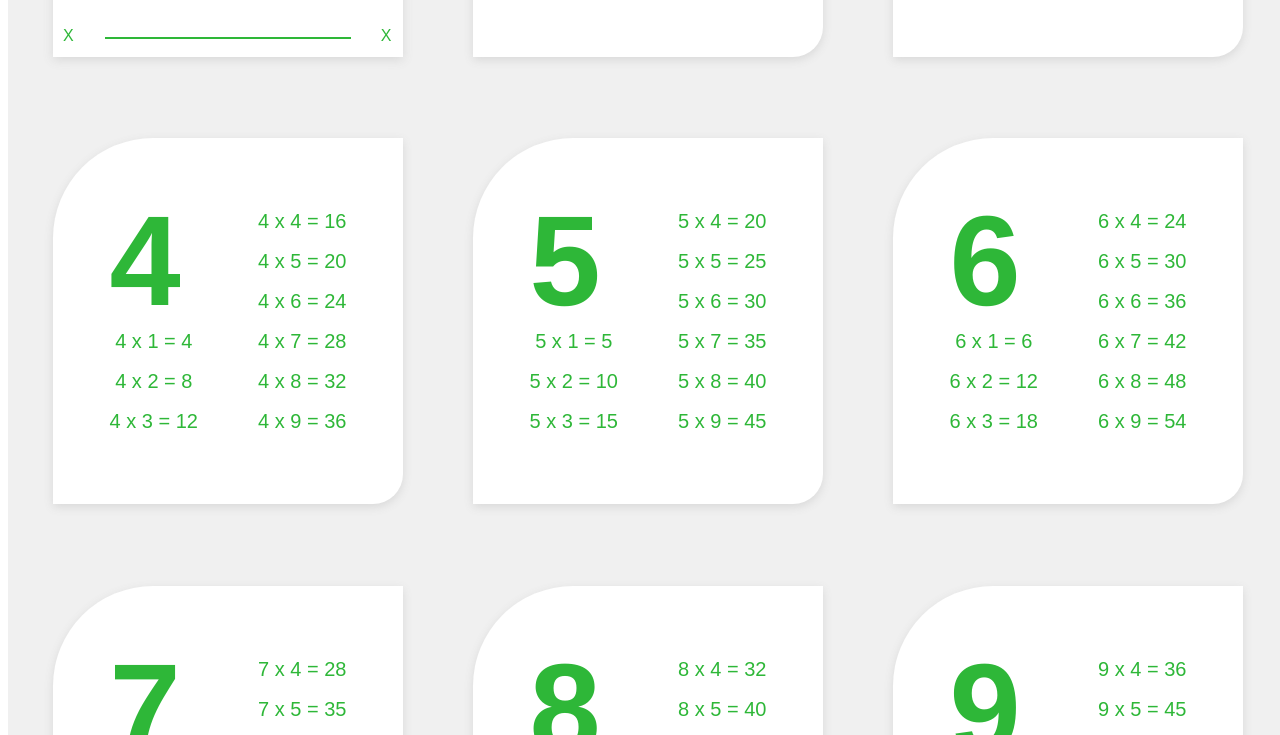
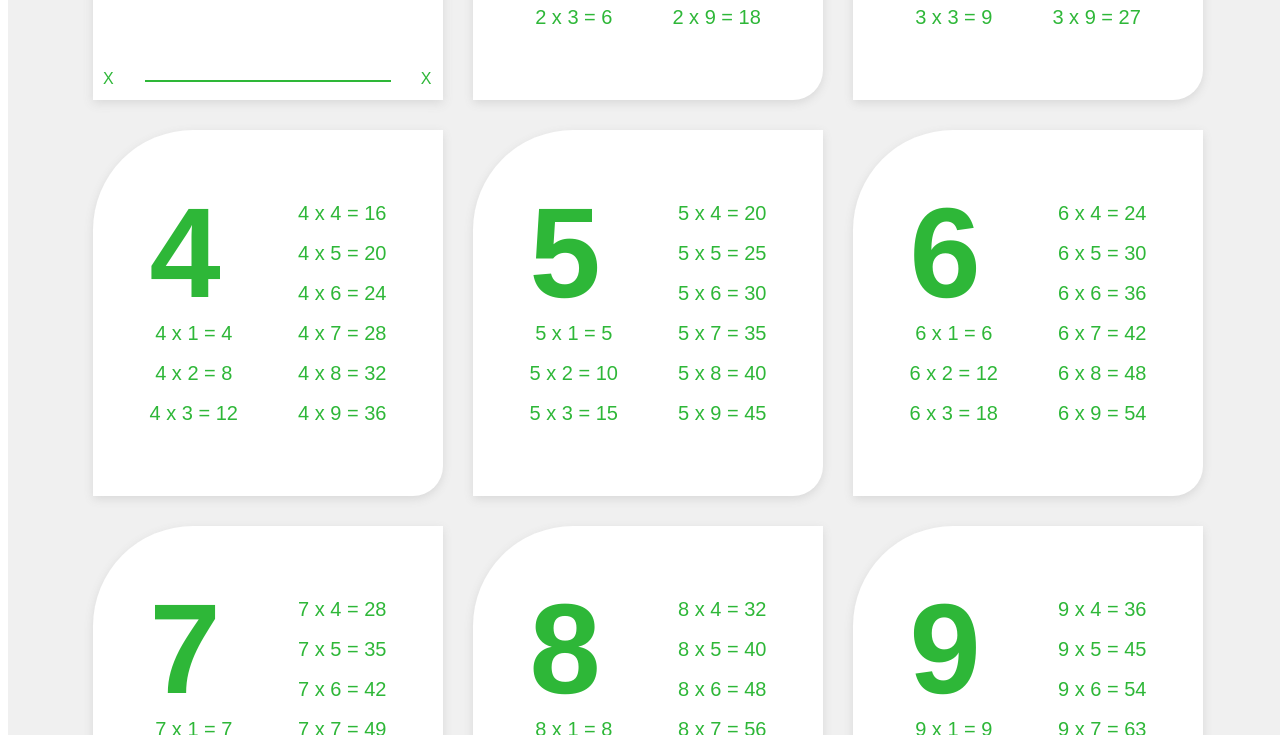
Before and after one commit to gh286991-learing/jsDungeon-99-multiplication-table, a React app: page / in a window 1280 px wide. Shown: the part 358-1093 px from the top of the page. Built offline with nearby package versions, Linux system fonts and the light colour scheme.

Commit message:
modified layout

```diff
--- a/src/components/mainpage.js
+++ b/src/components/mainpage.js
@@ -1,6 +1,7 @@
 import React from 'react';
 import PropTypes from 'prop-types';
 import '../css/main.sass';
+import TitleCard from './titleCard'
 
 
 class MainPage extends React.Component {
@@ -9,27 +10,10 @@ class MainPage extends React.Component {
 
     return (
       <div className="container">
-        <div className="title card">
-          <div className="linbox">
-            <div className="cross"> X</div>
-            <div className="line" />
-            <div className="cross"> X</div>
-          </div>
-          <div className="text text-top">
-                  九九乘法表
-          </div>
-          <div className="text englsh">
-                MULTIPLICATION CHART
-          </div>
-          <div className="linbox bottom">
-            <div className="cross"> X</div>
-            <div className="line" />
-            <div className="cross"> X</div>
-          </div>
-        </div>
-
+        <div className = "table">
+         <div className = "GridList">
+           <TitleCard/>
             { table.map((El) => (
-
               <div key={El[0]} className="card">
                 <div className="result-container">
                   {El.map((value, idx) => {
@@ -45,7 +29,8 @@ class MainPage extends React.Component {
                 </div>
               </div>
               ))}
-
+          </div>
+        </div>
         <div className="footer"> Copyright © 2019 HexSchool. All rights reserved.</div>
       </div>
     );
--- /dev/null
+++ b/src/components/titleCard.js
@@ -0,0 +1,31 @@
+import React from 'react';
+import '../css/main.sass';
+
+
+class TitleCard extends React.Component {
+  render() {
+
+    return (
+          <div className="title card">
+              <div className="linbox">
+                <div className="cross"> X</div>
+                <div className="line" />
+                <div className="cross"> X</div>
+              </div>
+              <div className="text text-top">
+                      九九乘法表
+              </div>
+              <div className="text englsh">
+                    MULTIPLICATION CHART
+              </div>
+              <div className="linbox bottom">
+                <div className="cross"> X</div>
+                <div className="line" />
+                <div className="cross"> X</div>
+              </div>
+            </div>
+    );
+  }
+}
+
+export default TitleCard;
--- a/src/css/main.sass
+++ b/src/css/main.sass
@@ -6,11 +6,21 @@
     margin-left: auto
     margin-right: auto
     text-align: center
-    display: flex;
-    flex-wrap: wrap;
-    justify-content: center;
-    align-items: center;
+    display: flex
+    flex-wrap: wrap
+    justify-content: center
+    align-items: center
 
+.table
+    margin-top: 80px
+    margin-bottom: calc(80px - 10px)
+
+.GridList
+    display: flex
+    flex-wrap: wrap
+    margin-left: 85px
+    margin-right: 85px
+    justify-content: space-between
 
 .card
     width: 350px
@@ -18,39 +28,34 @@
     background: #FFFFFF
     box-shadow: 0px 3px 10px #D8D8D8
     border-radius: 100px 0px 30px 0px
-    margin: 35px
-    color: #2eb738;
-
-    display: flex ;
-    justify-content: center;
-    align-items: center;
-
-
-
-
+    color: #2eb738
+    display: flex
+    justify-content: center
+    align-items: center
+    margin-bottom: 30px
 
     .result-container
-        display: flex;
-        align-content: center;
-        // justify-content: space-between;
-        flex-direction: column;
-        height: 240px;
-        flex-wrap: wrap;
+        display: flex
+        align-content: center
+        justify-content: space-between
+        flex-direction: column
+        height: 240px
+        flex-wrap: wrap
 
     .num
-        width: 71px;
-        height: 153px;
-        font: Bold 128px Helvetica Neue;
-        line-height: 120px;
-        height: 120px;
+        width: 71px
+        height: 153px
+        font: Bold 128px Helvetica Neue
+        line-height: 120px
+        height: 120px
         margin: 0 30px
-        text-align: center;
+        text-align: center
 
     .content
-        line-height: 40px;
-        height: 40px;
-        font-size: 20px;
-        margin: 0 30px;
+        line-height: 40px
+        height: 40px
+        font-size: 20px
+        margin: 0 30px
 
 .title
     text-align: center
@@ -58,22 +63,22 @@
     display: block
 
     .linbox
-        display: flex;
+        display: flex
         .cross
-            text-align: left;
-            font: Regular 24px/24px Helvetica Neue;
-            letter-spacing: 0;
-            color: #2EB738;
+            text-align: left
+            font: Regular 24px/24px Helvetica Neue
+            letter-spacing: 0
+            color: #2EB738
             margin: 10px
-            opacity: 1;
+            opacity: 1
             width: 14px
             height: 28px
 
         .line
-            width: 280px;
-            height: 0px;
-            border: 1px solid #2EB738;
-            opacity: 1;
+            width: 280px
+            height: 0px
+            border: 1px solid #2EB738
+            opacity: 1
             margin: 20px
             // margin-top: 20px
     .bottom
@@ -83,19 +88,19 @@
         margin-top: 70px
 
     .text
-        text-align: center;
-        font: Medium PingFang TC;
+        text-align: center
+        font: Medium PingFang TC
         font-size: 56px
-        letter-spacing: 0;
-        color: #2EB738;
-        opacity: 1;
+        letter-spacing: 0
+        color: #2EB738
+        opacity: 1
     .englsh
         font-size: 24px
 
 .footer
     text-align: center
     width: 100%
-    color: #f0f0f0;
-    background-color: #2eb738;
-    font-size: 16px;
-    font-family: "Helvetica Neue";
+    color: #f0f0f0
+    background-color: #2eb738
+    font-size: 16px
+    font-family: "Helvetica Neue"
```
Also changed, not shown: 1 other file. Lines whose indentation alone changed are shown as unchanged.
